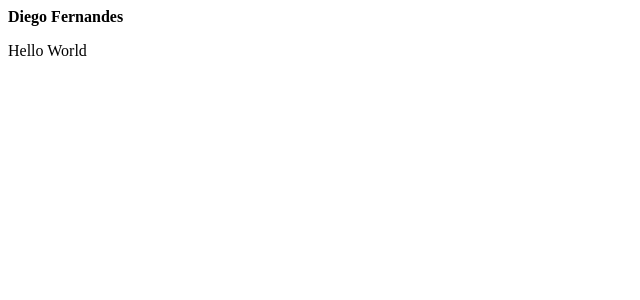
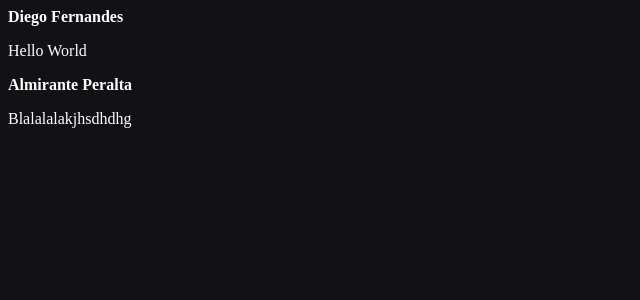
Before and after one commit to LimaMgx/01-fundamentos-reactjs, a React (Vite) app: page / in a window 1280 px wide. Shown: the top 300 px of the page, without its empty margins (0-640 px from the left). Built offline with nearby package versions, Linux system fonts and the light colour scheme.

Commit message:
Css has been created

```diff
--- a/src/App.jsx
+++ b/src/App.jsx
@@ -4,9 +4,20 @@ import { Post } from './Post'
 
 function App() {
   return (
-    <Post author="Diego Fernandes"
-    content="Hello World"/>
 
+    <div>
+
+        <Post
+          author="Diego Fernandes"
+          content="Hello World"
+        />
+        <Post
+          author="Almirante Peralta"
+          content="Blalalalakjhsdhdhg"
+        />
+
+
+      </div>
 
   )
 }
--- a/src/main.jsx
+++ b/src/main.jsx
@@ -1,6 +1,7 @@
 import React from 'react'
 import ReactDOM from 'react-dom/client'
 import App from './App.jsx'
+import './styles.css'
 
 ReactDOM.createRoot(document.getElementById('root')).render(
   <React.StrictMode>
--- /dev/null
+++ b/src/styles.css
@@ -0,0 +1,5 @@
+body {
+    background: #121214;
+    color: #ffff;
+
+}
```
